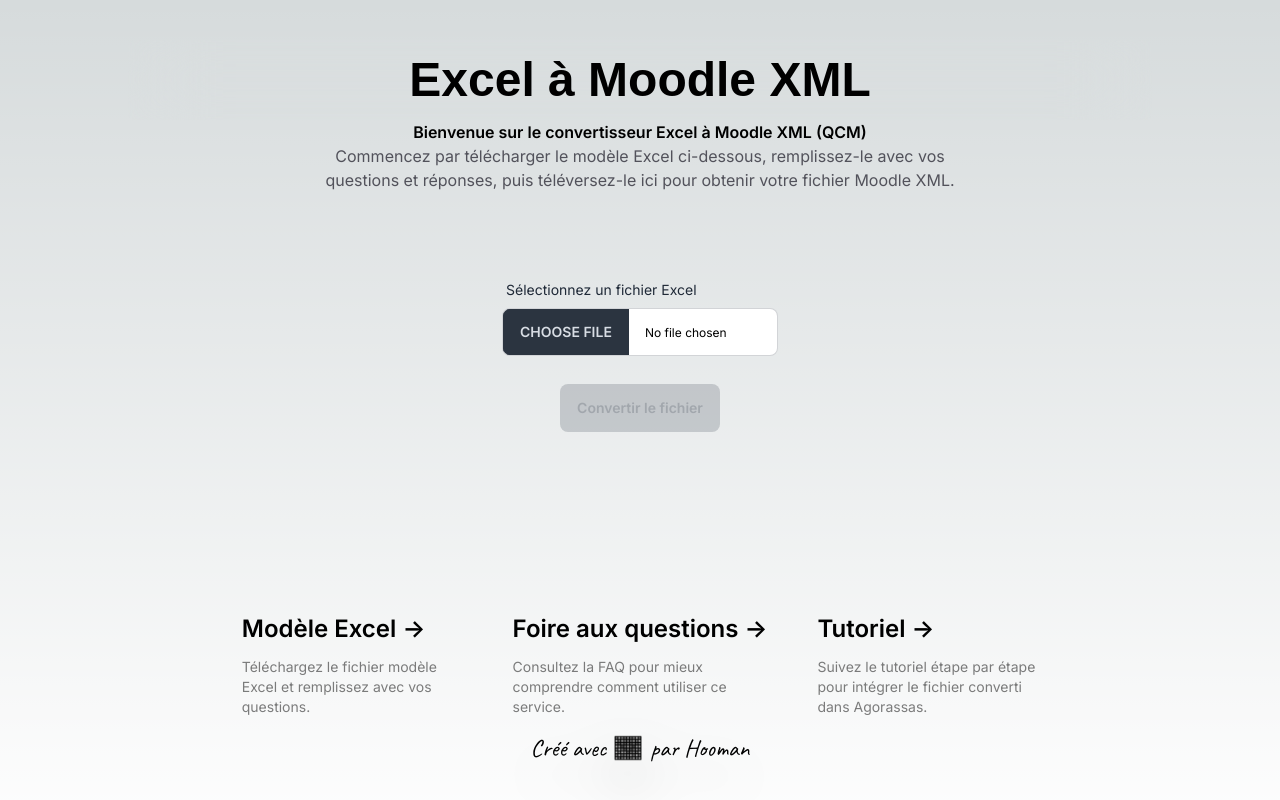
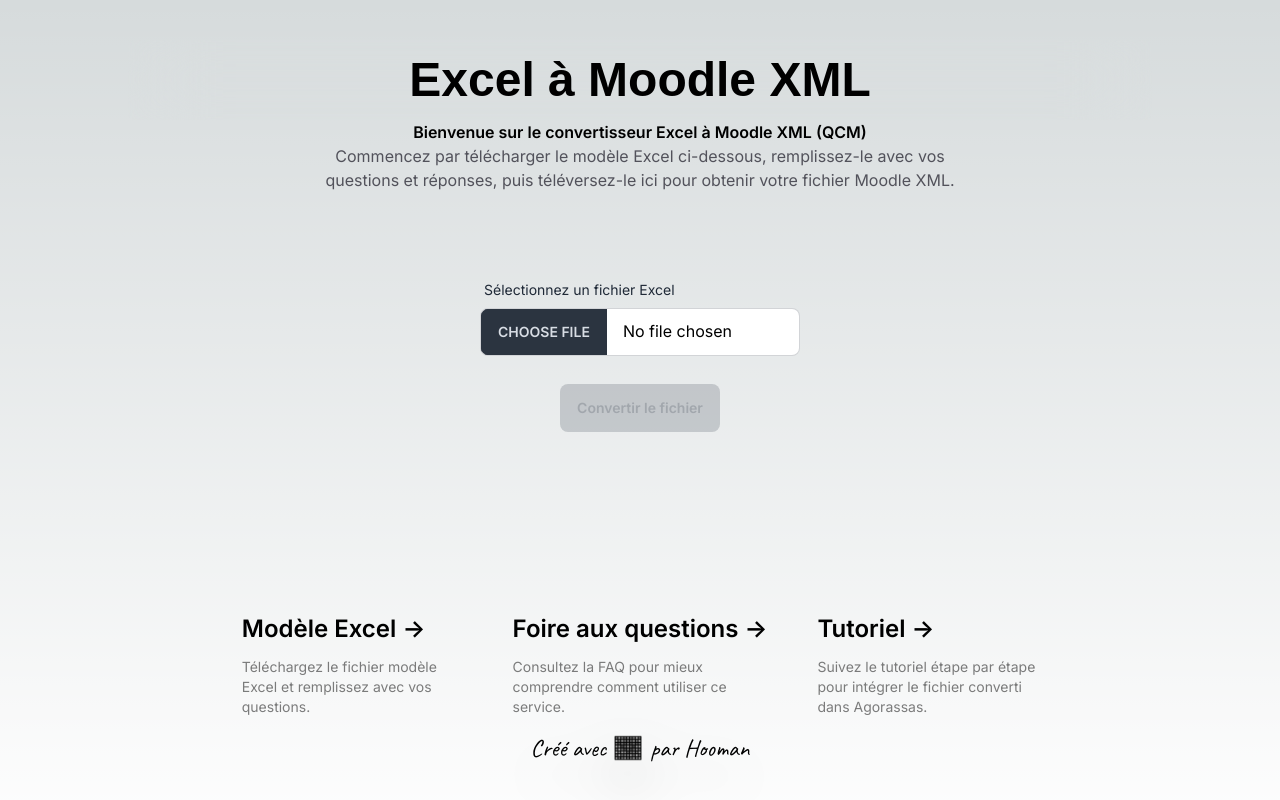
Before and after one commit to hhdreamer13/excel-xml-converter, a Next.js app: page / in a window 1280 px wide. Shown: the top 800 px of the page. Built offline with nearby package versions, Linux system fonts and the light colour scheme; a web font is replaced by a local one.

Commit message:
commit finish faq page.

```diff
--- a/src/components/FileUpload.jsx
+++ b/src/components/FileUpload.jsx
@@ -19,7 +19,7 @@ const FileUpload = ({ file, setFile, setConvertedFile, setErrorMessage }) => {
       </label>
       <input
         type='file'
-        className='file-input file-input-bordered w-full max-w-xs text-xs normal-case'
+        className='file-input file-input-bordered w-full max-w-xs normal-case'
         id='file-upload'
         accept='.xlsx'
         onChange={handleFileChange}
```
